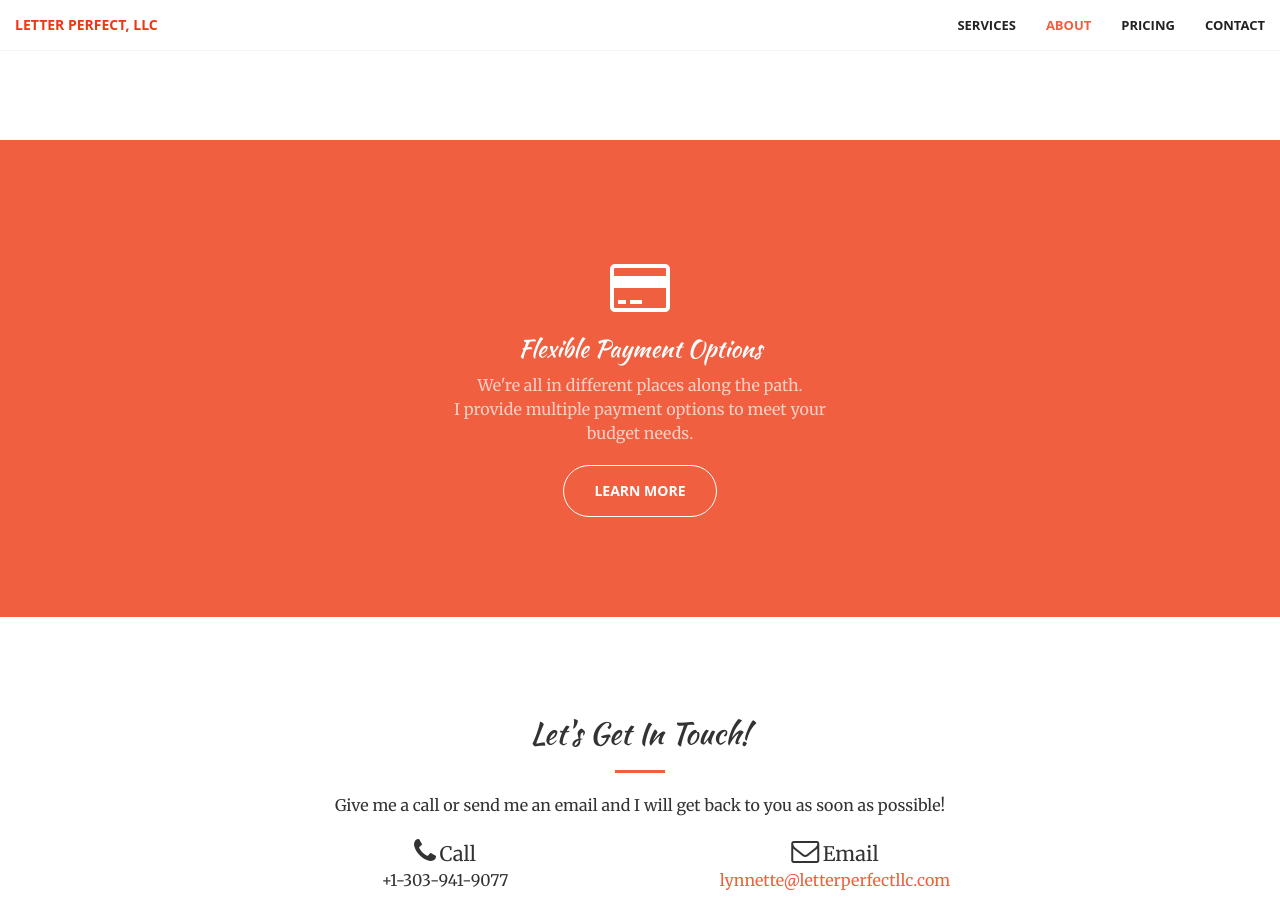
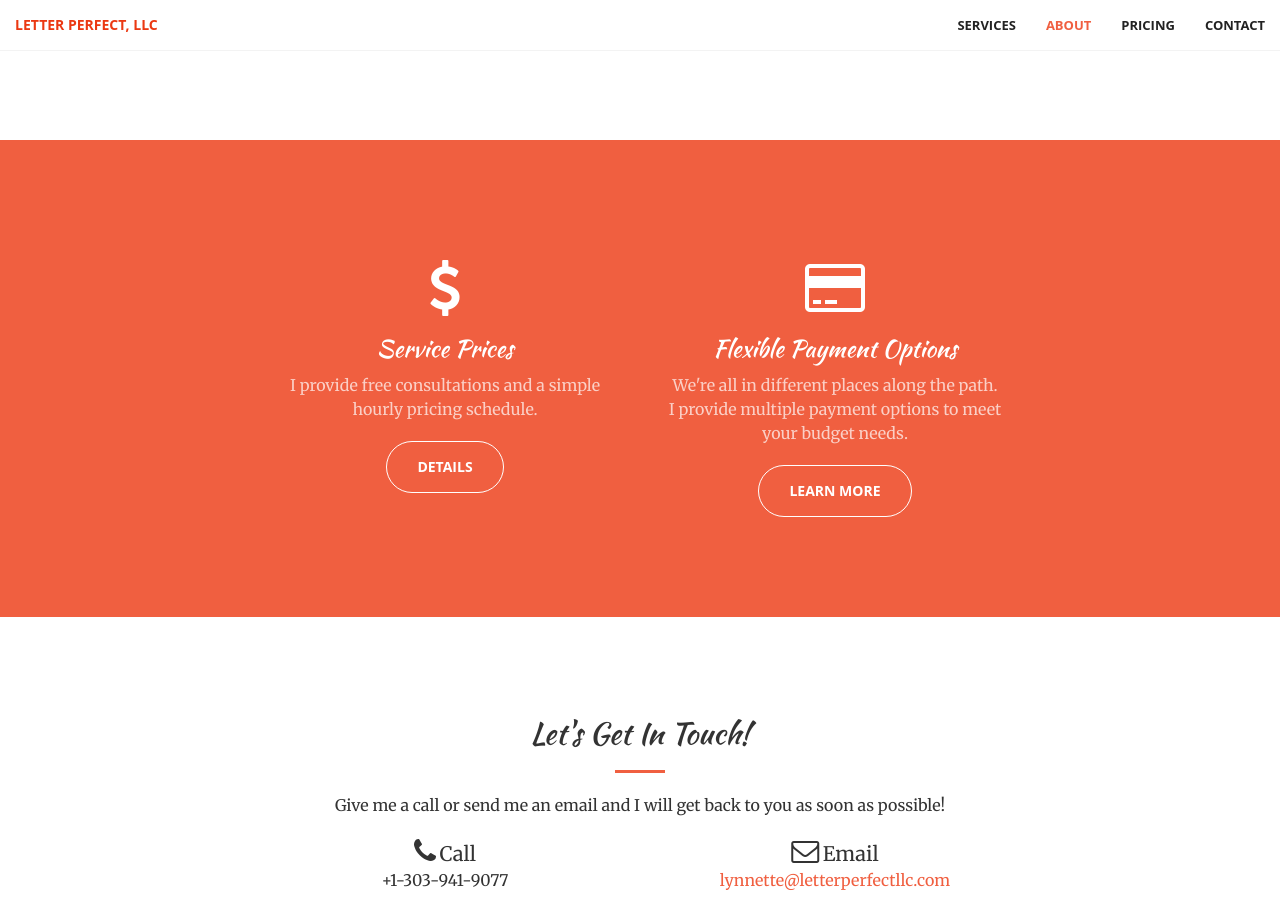
Before and after one commit to letterperfectllc/letterperfectllc.github.io, a Jekyll site: the page built from index.html, in a window 1280 px wide and 900 px high, scrolled down 2396 px. Built offline with Jekyll 4.4.1, drawn with Linux system fonts in a browser that asks for light colours.

Commit message:
added pricing modals

```diff
--- a/_includes/pricing.html
+++ b/_includes/pricing.html
@@ -1,17 +1,80 @@
 <section class="bg-primary" id="pricing">
     <div class="container">
         <div class="row">
-            <div class="col-lg-3 col-md-3 text-center"></div>
-            <div class="col-lg-6 col-md-6 text-center">
+            <div class="col-lg-2 col-md-6 text-center"></div>
+            <div class="col-lg-4 col-md-6 text-center">
+                <div class="service-box">
+                    <i class="fa fa-4x fa-dollar wow bounceIn text-primary" data-wow-delay=".2s"></i>
+                    <h3>Service Prices</h3>
+                    <p class="text-faded">I provide free consultations and a simple hourly pricing schedule.</p>
+                </div>
+                <br>
+                <a href="#pricing-modal" class="btn btn-default btn-xl" data-toggle="modal">Details</a>
+            </div>
+            <div class="col-lg-4 col-md-6 text-center">
                 <div class="service-box">
                     <i class="fa fa-4x fa-credit-card wow bounceIn text-primary" data-wow-delay=".2s"></i>
                     <h3>Flexible Payment Options</h3>
                     <p class="text-faded">We're all in different places along the path.<br>I provide multiple payment options to meet your budget needs.</p>
                 </div>
                 <br>
-                <a href="#about" class="btn btn-default btn-xl page-scroll">Learn More</a>
+                <a href="#billing-modal" class="btn btn-default btn-xl" data-toggle="modal">Learn More</a>
             </div>
-            <div class="col-lg-3 col-md-3 text-center"></div>
+            <div class="col-lg-2 col-md-6 text-center"></div>
         </div>
     </div>
+
+ <!-- Pricing Modals -->
+    <div class="portfolio-modal modal fade" id="pricing-modal" tabindex="-1" role="dialog" aria-hidden="true">
+            <div class="container">
+                <div class="row">
+                    <div class="col-lg-8 col-lg-offset-2">
+                        <div class="modal-content">
+                            <div class="bg-dark modal-header">
+                                <button type="button" class="close" data-dismiss="modal" aria-hidden="true"><i class="fa fa-times"></i></button>
+                                <h2 class="modal-title">Service Prices</h2>
+                            </div>
+                            <div class="modal-body">
+                                <!-- Project Details Go Here -->
+                                <h3 class="text-muted">Complementary Services</h3>
+                                <p class="item-intro text-muted">I will schedule a complementary 30-minute meeting, in person or by phone, to discuss your project and how we can work together.</p>
+                                <p class="text-muted">I will provide a copy edit or developmental edit of the first five pages of your manuscript. This will help to provide a reasonable estimate of the time and cost for working on the proejct, as well as allowing you to determine if I am a good fit for your needs.</p>
+                                <h3 class="text-muted">Pricing</h3>
+                                <p class="text-muted">All services are charged at a simple $40 per hour rate.</p>
+                            </div>
+                            <div class="modal-footer">
+                                <button type="button" class="btn btn-primary" data-dismiss="modal"><i class="fa fa-times"></i> Close</button>
+                            </div>
+                    </div>
+                </div>
+            </div>
+        </div>
+    </div>
+    <div class="portfolio-modal modal fade" id="billing-modal" tabindex="-1" role="dialog" aria-hidden="true">
+            <div class="container">
+                <div class="row">
+                    <div class="col-lg-8 col-lg-offset-2">
+                        <div class="modal-content">
+                            <div class="bg-dark modal-header">
+                                <button type="button" class="close" data-dismiss="modal" aria-hidden="true"><i class="fa fa-times"></i></button>
+                                <h2 class="modal-title">Billing Options</h2>
+                            </div>
+                            <div class="modal-body">
+                                <!-- Project Details Go Here -->
+                                <h3 class="text-muted">Monthly</h3>
+                                <p class="item-intro text-muted">Billing is completed on the final day of each month for any work done within that month. Payment is due within 14 days of receipt of the invoice unless otherwise negotiated.</p>
+                                <h3 class="text-muted">Installments</h3>
+                                <p class="text-muted">Payments may be spread out over time to help meet your needs. Feel free to propose an approach that works for your budget. After we agree on a payment schedule, I will present a contract for both of us to sign.</p>
+                                <h3 class="text-muted">Monetary Cap</h3>
+                                <p class="text-muted">Set a dollar limit for your project, and I will do as much work as possible within your budget.</p>
+                            </div>
+                            <div class="modal-footer">
+                                <button type="button" class="btn btn-primary" data-dismiss="modal"><i class="fa fa-times"></i> Close</button>
+                            </div>
+                    </div>
+                </div>
+            </div>
+        </div>
+    </div>
+
 </section>
--- a/css/creative.css
+++ b/css/creative.css
@@ -60,6 +60,14 @@
     background-color: #222;
 }
 
+.bg-modal {
+    background-color: #fff;
+    color: #000;
+}
+
+.text-primary {
+    color: #fff;
+}
 .text-faded {
     color: rgba(255,255,255,.7);
 }
@@ -328,10 +336,6 @@
     margin: 0 auto 20px;
 }
 
-.text-primary {
-    color: #fff;
-}
-
 .no-gutter > [class*=col-] {
     padding-right: 0;
     padding-left: 0;
```
